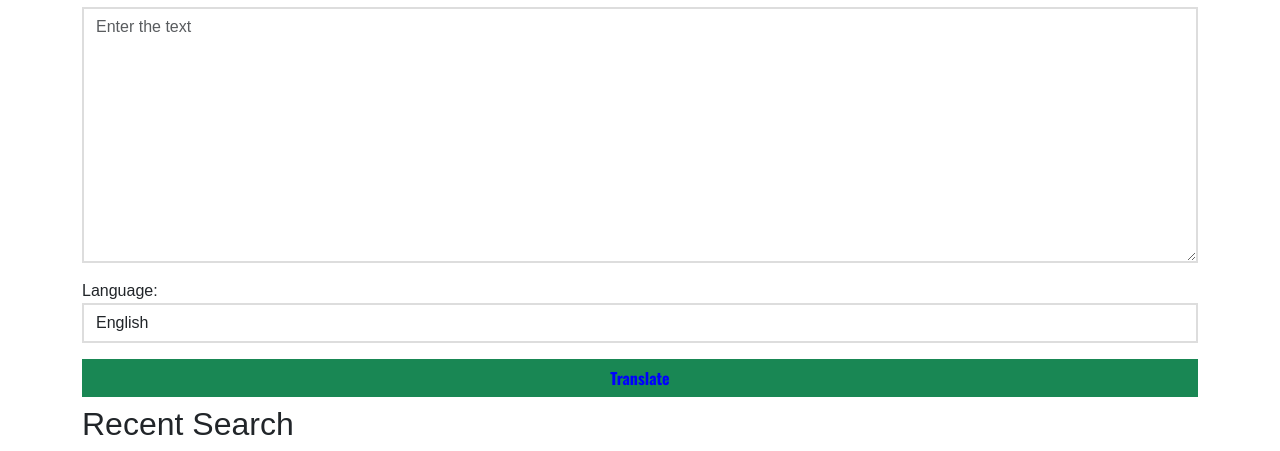
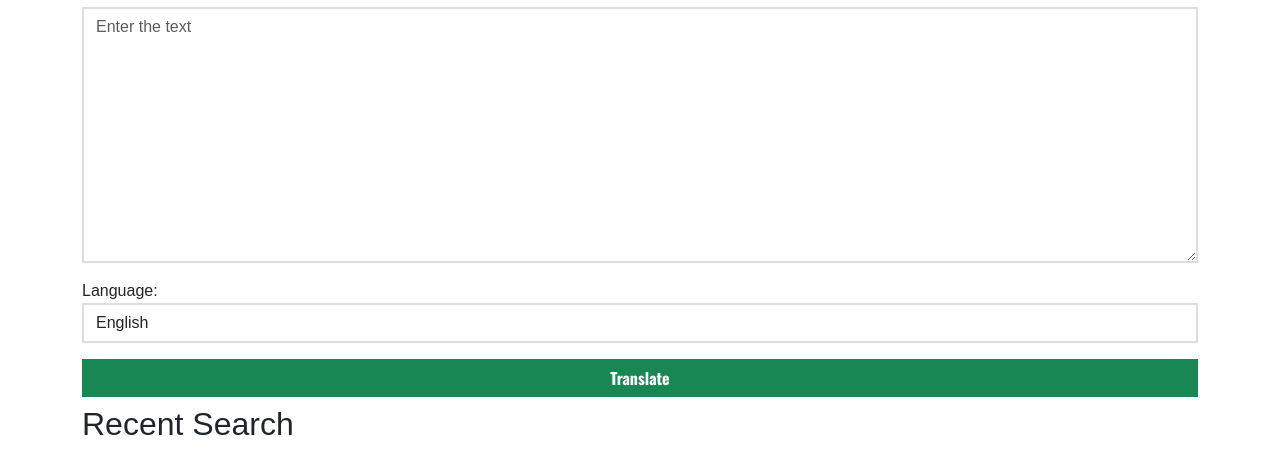
Before and after one commit to CodeTechAnvi18/translation-ai-flask, a Flask app: page / in a window 1280 px wide. Shown: the part 81-532 px from the top of the page. Run offline with Flask 3, Linux system fonts and the light colour scheme; data that the repository does not hold is empty.

Commit message:
Update index.html

```diff
--- a/templates/index.html
+++ b/templates/index.html
@@ -21,9 +21,14 @@
         border-radius: 0rem;
       }
 
+        .btn-success{
+        btn-bg:#0000FF;
+        }
+
+
       .btn, .btn-success {
         border-radius: 0rem;
-        color: #0000FF;
+        color: #FFFFF;
         font-weight: bold;
         width: 100%;
         margin: 0.5rem 0rem;
```
